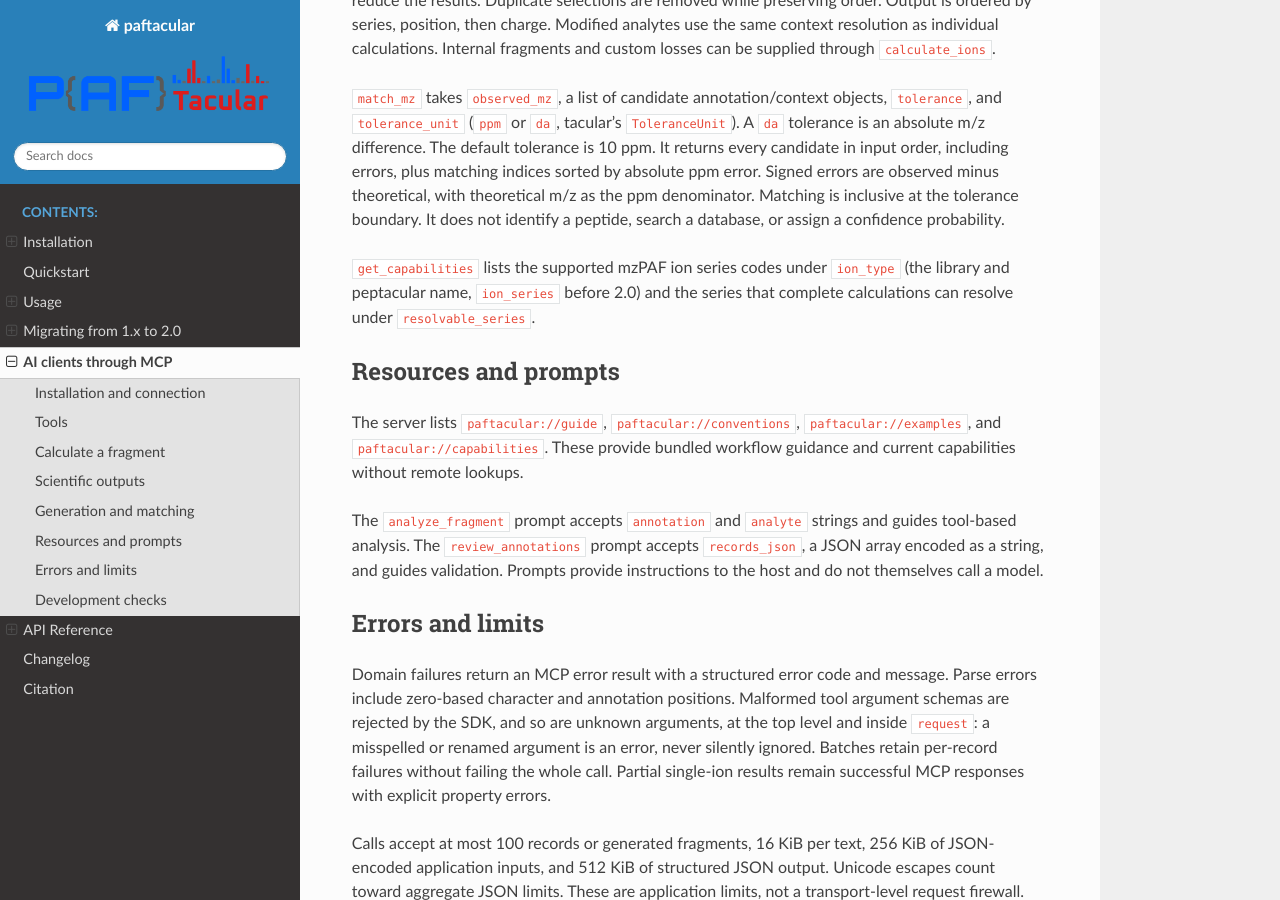
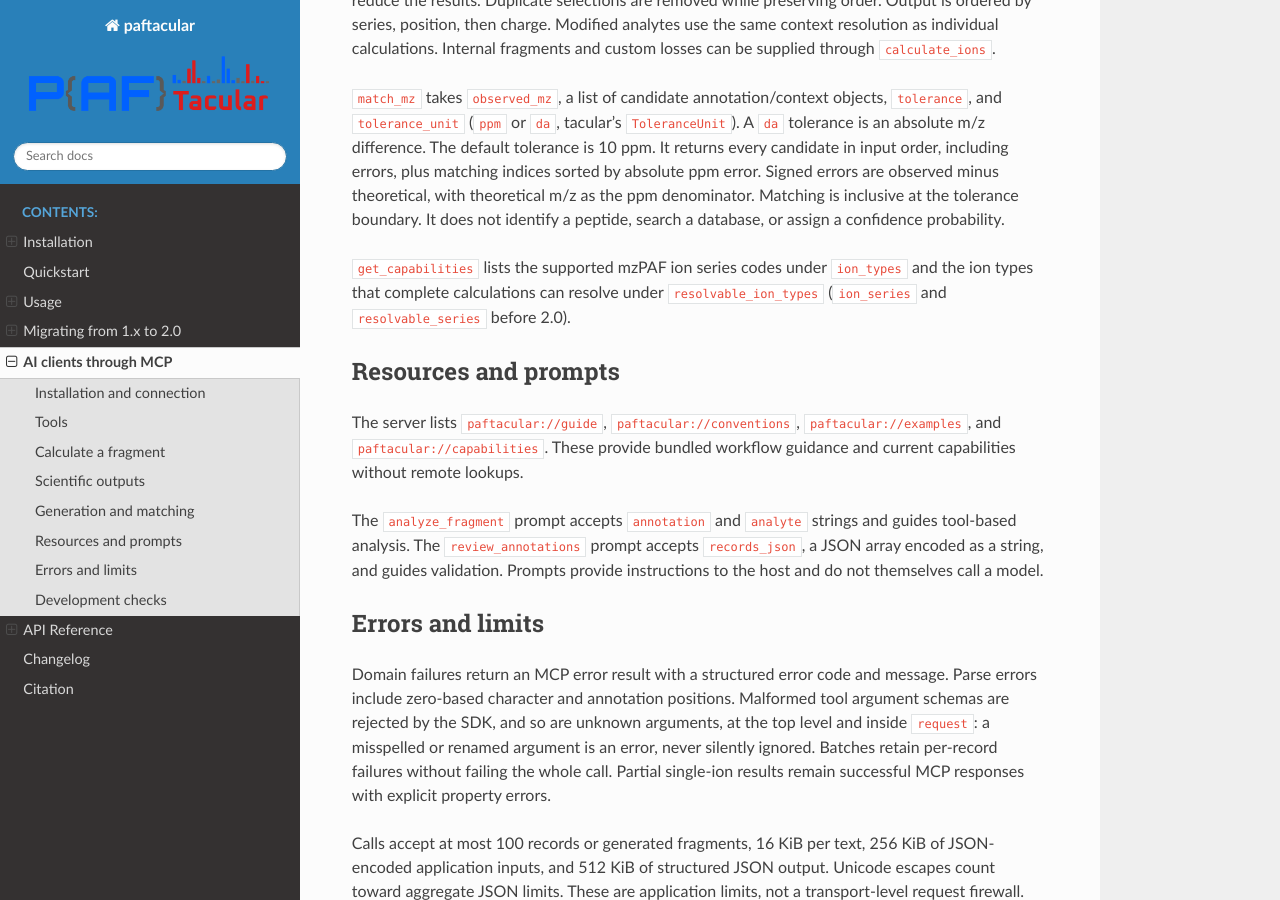
Before and after one commit to tacular-omics/paftacular, a Sphinx documentation site: the page built from docs/mcp.rst, in a window 1280 px wide and 900 px high, scrolled down 3366 px. Built offline with Sphinx 7.4.7 and the Read the Docs theme 3.1.0, drawn with Linux system fonts in a browser that asks for light colours.

Commit message:
MCP capabilities: ion_types and resolvable_ion_types (plural lists, as peptacular), ban old names
Co-Authored-By: Claude Opus 5.5 (1M context) <noreply@anthropic.com>

```diff
--- a/docs/mcp.rst
+++ b/docs/mcp.rst
@@ -184,9 +184,9 @@ observed minus theoretical, with theoretical m/z as the ppm denominator.
 Matching is inclusive at the tolerance boundary. It does not identify a
 peptide, search a database, or assign a confidence probability.
 
-``get_capabilities`` lists the supported mzPAF ion series codes under ``ion_type``
-(the library and peptacular name, ``ion_series`` before 2.0) and the series
-that complete calculations can resolve under ``resolvable_series``.
+``get_capabilities`` lists the supported mzPAF ion series codes under ``ion_types``
+and the ion types that complete calculations can resolve under
+``resolvable_ion_types`` (``ion_series`` and ``resolvable_series`` before 2.0).
 
 Resources and prompts
 ----------------------
--- a/docs/migration.rst
+++ b/docs/migration.rst
@@ -70,8 +70,9 @@ Renamed and removed names
        rejected. ``mz_th`` is mass / \|charge\|.
    * - MCP unknown top-level tool arguments silently ignored
      - rejected with an error, as unknown fields inside ``request`` already were.
-   * - MCP ``get_capabilities`` field ``ion_series``
-     - ``ion_type`` (the library and peptacular MCP name). Same values. No alias.
+   * - MCP ``get_capabilities`` fields ``ion_series``, ``resolvable_series``
+     - ``ion_types``, ``resolvable_ion_types`` (plural lists, as in peptacular's MCP). Same
+       values. No alias.
 
 Keyword-only arguments
 ----------------------
```
Also changed, not shown: CHANGELOG.md (+2 -2 lines), 3 other files.
